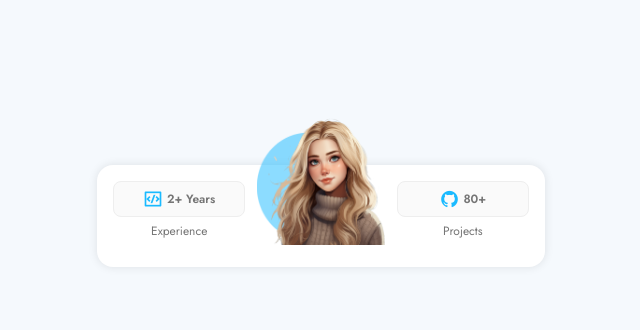
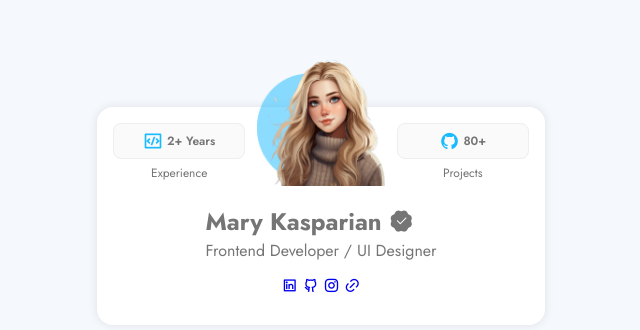
Before and after one commit to marykasp/design-frontend, a plain HTML site: page portfolio-card/index.html in a window 1280 px wide. Shown: the part 184-514 px from the top of the page, without its empty margins (319-959 px from the left). Drawn offline with nearby package versions, Linux system fonts and the light colour scheme.

Commit message:
feat: add in about and social links

```diff
--- a/portfolio-card/index.html
+++ b/portfolio-card/index.html
@@ -34,6 +34,23 @@
           <p>Projects</p>
         </div>
       </header>
+
+      <!-- about me -->
+      <div class="about">
+        <h2>Mary Kasparian <i class="ri-verified-badge-fill"></i></h2>
+        <p>Frontend Developer / UI Designer</p>
+      </div>
+
+      <div class="social-links">
+        <a href="#"><i class="ri-linkedin-box-line"></i></a>
+        <a href="#"><i class="ri-github-line"></i></a>
+        <a href="#"><i class="ri-instagram-line"></i></a>
+        <a href="#"><i class="ri-link"></i></a>
+      </div>
+
+      <div class="tabs-container">
+        <ul></ul>
+      </div>
     </div>
     <script src="script.js"></script>
   </body>
```
